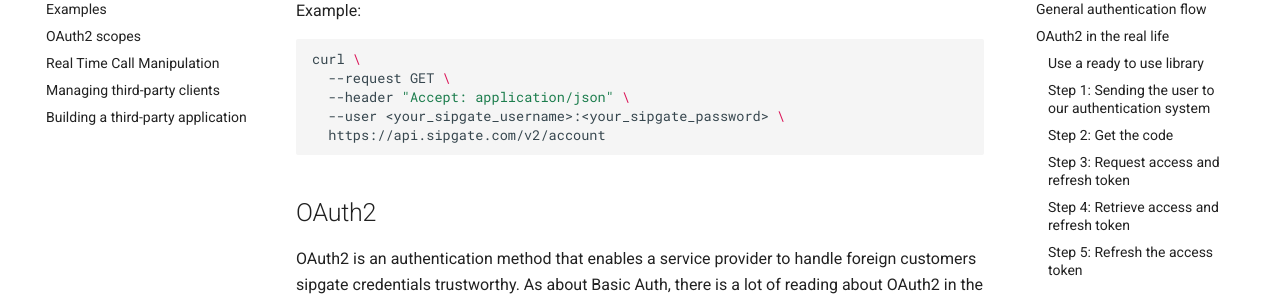
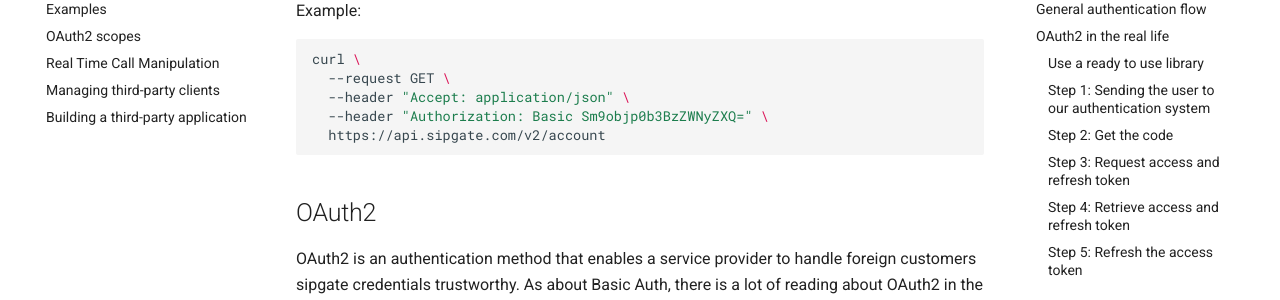
Before and after one commit to sipgate/docs, an MkDocs documentation site: the page built from docs/rest-api/authentication.md, in a window 1280 px wide and 900 px high, scrolled down 688 px. Shown: the part 153-453 px from the top of the window. Built offline with MkDocs 1.6.1 and Material for MkDocs 9.7.7, drawn with Linux system fonts in a browser that asks for light colours; old or Windows-style settings are respelled for this version of MkDocs.

Commit message:
fix Basic Auth example

````diff
--- a/docs/rest-api/authentication.md
+++ b/docs/rest-api/authentication.md
@@ -25,7 +25,7 @@ Example:
 curl \
   --request GET \
   --header "Accept: application/json" \
-  --user <your_sipgate_username>:<your_sipgate_password> \
+  --header "Authorization: Basic Sm9objp0b3BzZWNyZXQ=" \
   https://api.sipgate.com/v2/account
 ```
 
````
